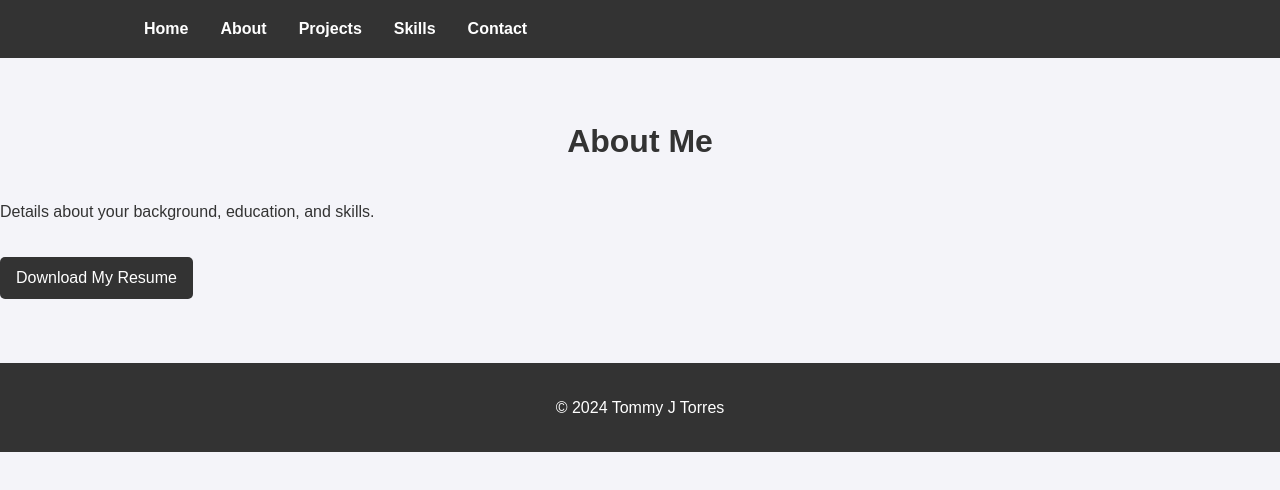
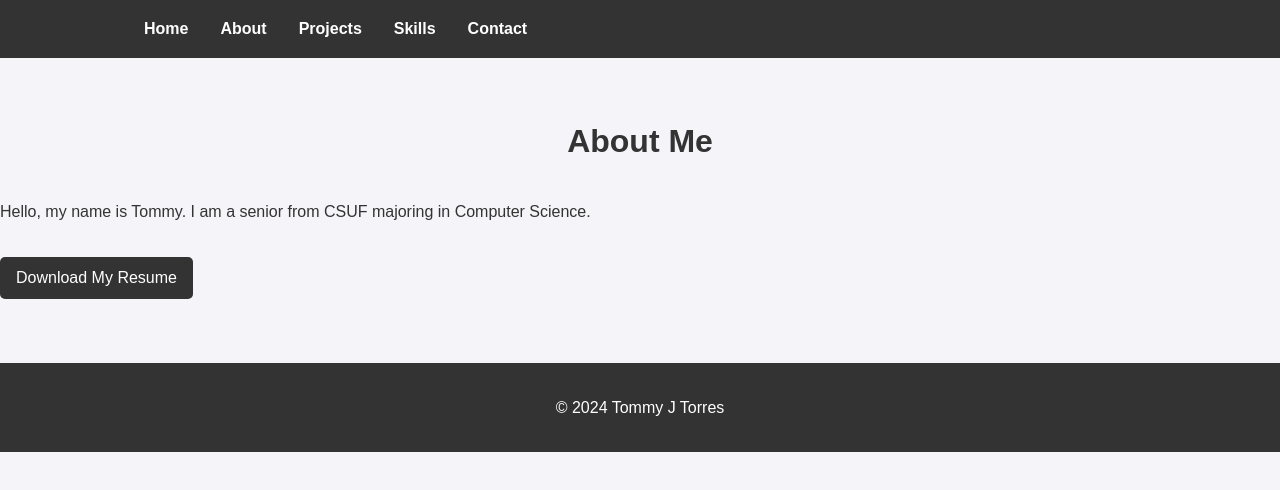
Before and after one commit to Tjt101/CPSC-349-Final-Project, a plain HTML site: page Final Project/about.html in a window 1280 px wide. Drawn offline with Linux system fonts and the light colour scheme.

Commit message:
Third Commit

```diff
--- a/Final Project/about.html
+++ b/Final Project/about.html
@@ -20,7 +20,7 @@
     </nav>
     <section id="about" class="section">
         <h2 class="section-title">About Me</h2>
-        <p>Details about your background, education, and skills.</p>
+        <p>Hello, my name is Tommy. I am a senior from CSUF majoring in Computer Science.</p>
         <a href="resume.pdf" target="_blank">Download My Resume</a>
     </section>
     <footer>
```
Also changed, not shown: Final Project/projects.html (+1 -1 lines), Final Project/skills.html (+1 -0 lines).
